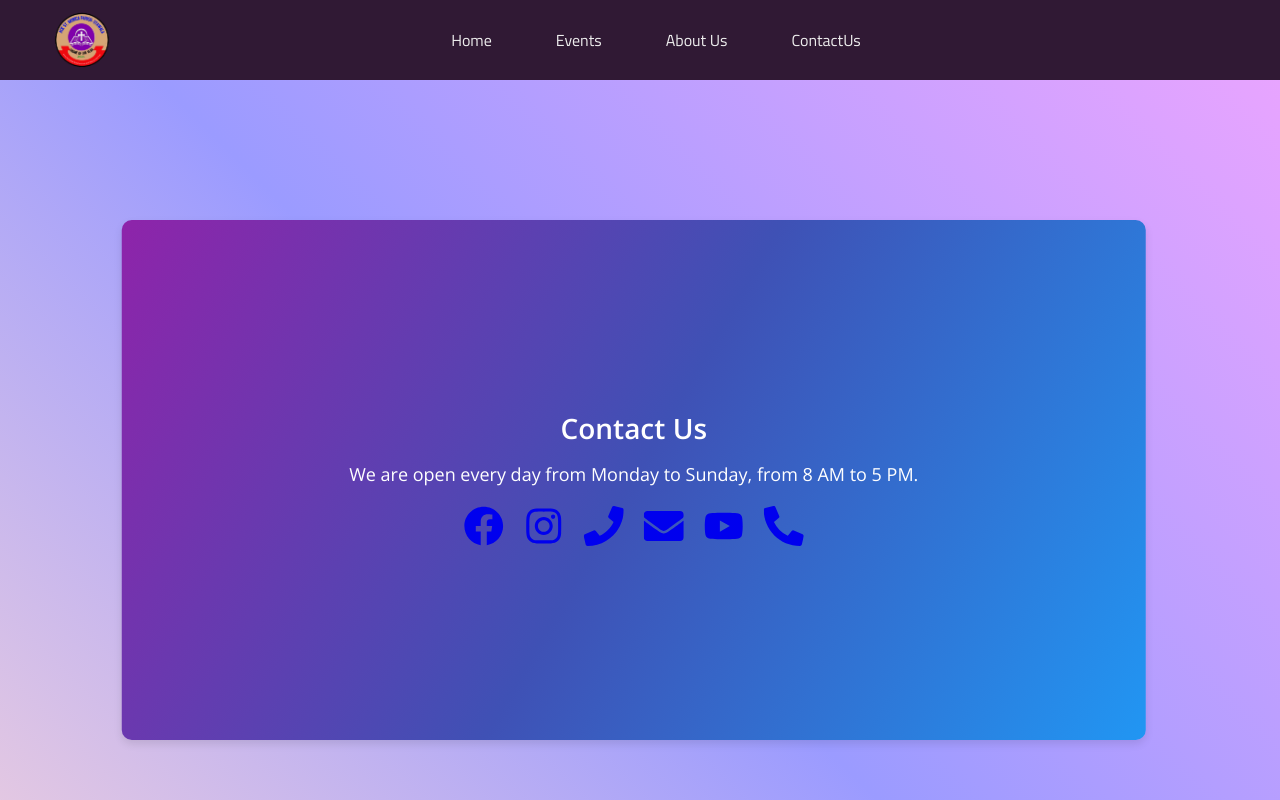
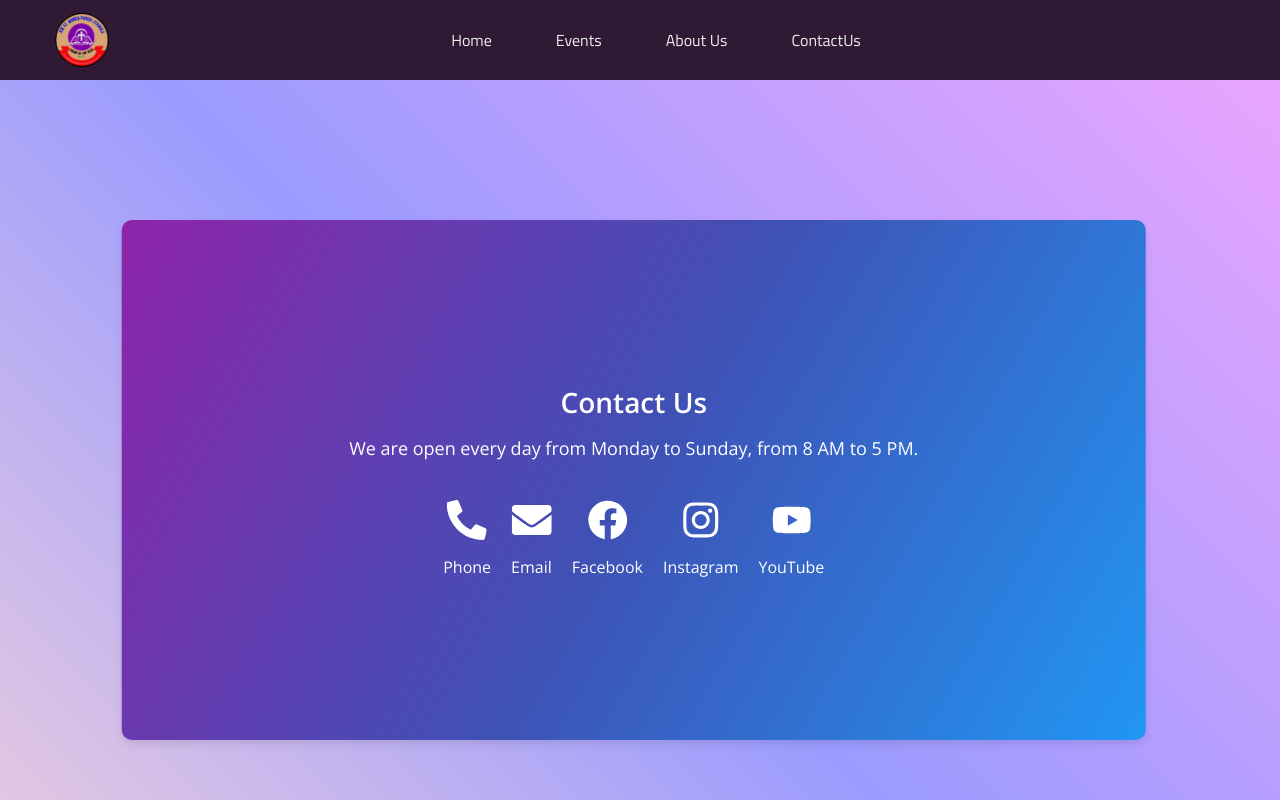
Before and after one commit to Josekariz/stmonic, a React (Create React App) app: page /contactUs in a window 1280 px wide. Shown: the top 800 px of the page. Built offline with nearby package versions, Linux system fonts and the light colour scheme.

Commit message:
add links to footer and contact us page

```diff
--- a/src/Footer/Footer.js
+++ b/src/Footer/Footer.jsx
@@ -13,13 +13,17 @@ const Footer = () => {
   return (
     <footer className="footer-container">
       <div className="footer-icons">
-        <a href="https://www.facebook.com/">
+        <a href="https://web.facebook.com/ackstmonicautawala">
           <FaFacebook />
         </a>
-        <a href="mailto:example@gmail.com">
+        <a href="ackstmonicautawala@gmail.com">
           <FaEnvelope />
         </a>
-        <a target="_blank" rel="noreferrer" href="https://www.youtube.com/">
+        <a
+          target="_blank"
+          rel="noreferrer"
+          href="https://www.youtube.com/c/ACKSTMONICAPARISHUTAWALA"
+        >
           <FaYoutube />
         </a>
         <a
@@ -32,7 +36,6 @@ const Footer = () => {
       </div>
       <div className="footer-links">
         <Link to="/">Home</Link>
-        <Link to="/blaze">Blaze</Link>
         <Link to="/events">Events</Link>
         <Link to="/about">About</Link>
       </div>
--- a/src/contactus/ContactUs.css
+++ b/src/contactus/ContactUs.css
@@ -7,14 +7,9 @@
   align-items: center;
   height: 100vh;
   margin: 0;
-
-
-
-
 }
 
 .contact-card {
-
   display: flex;
   flex-direction: column;
   align-items: center;
@@ -59,19 +54,40 @@
 
 .contact-icons {
   display: flex;
+  flex-wrap: wrap; /* Allow icons to wrap to the next line */
+  justify-content: center; /* Center the icons horizontally */
   gap: 20px;
+  margin-top: 20px;
+}
+
+.icon-container {
+  display: flex;
+  flex-direction: column;
+  align-items: center;
+  text-align: center;
 }
 
 .icon {
   font-size: 40px;
   cursor: pointer;
+  color: white;
   transition: transform 0.3s ease-in-out;
 }
 
 .icon:hover {
   transform: scale(1.2);
+  color: #bb61d4e4;
 }
 
+/* Add styles for the text descriptions */
+.icon-label {
+  font-family: "Open Sans", sans-serif;
+  font-size: 16px;
+  color: white;
+  margin-top: 10px; /* Add some spacing between icon and text */
+}
+
+/* Additional media query for smaller screens */
 @media screen and (max-width: 768px) {
   .contact-card {
     width: 90%;
--- a/src/contactus/ContactUs.jsx
+++ b/src/contactus/ContactUs.jsx
@@ -2,7 +2,7 @@ import React from "react";
 import {
   FaFacebook,
   FaInstagram,
-  FaPhone,
+  // FaPhone,
   FaEnvelope,
   FaYoutube,
   FaPhoneAlt,
@@ -20,36 +20,60 @@ const ContactUs = () => {
           <h2>Contact Us</h2>
           <p>We are open every day from Monday to Sunday, from 8 AM to 5 PM.</p>
           <div className="contact-icons">
+            {/* Phone */}
+            <div className="icon-container">
+              <a href="tel:+2540101079451">
+                <FaPhoneAlt className="icon" />
+              </a>
+              <span className="icon-label">Phone</span>
+            </div>
+
+            {/* Gmail */}
+            <div className="icon-container">
               <a
-              href="https://www.facebook.com/yourfacebookpage"
+                target="_blank"
+                rel="noopener noreferrer"
+                href="https://mail.google.com/mail/?view=cm&to=sejokariz@gmail.com"
+              >
+                <FaEnvelope className="icon" />
+              </a>
+              <span className="icon-label">Email</span>
+            </div>
+
+            {/* Facebook */}
+            <div className="icon-container">
+              <a
+                href="https://web.facebook.com/ackstmonicautawala"
                 target="_blank"
                 rel="noopener noreferrer"
               >
                 <FaFacebook className="icon" />
               </a>
+              <span className="icon-label">Facebook</span>
+            </div>
+            {/* Instagram */}
+            <div className="icon-container">
               <a
-              href="https://www.instagram.com/yourinstagram"
+                href="https://instagram.com/ackst.monicautawala?igshid=MzRlODBiNWFlZA=="
                 target="_blank"
                 rel="noopener noreferrer"
               >
                 <FaInstagram className="icon" />
               </a>
-            <a href="tel:+1234567890">
-              <FaPhone className="icon" />
-            </a>
-            <a href="mailto:info@example.com">
-              <FaEnvelope className="icon" />
-            </a>
+              <span className="icon-label">Instagram</span>
+            </div>
+
+            {/* Youtube */}
+            <div className="icon-container">
               <a
-              href="https://www.youtube.com/youryoutubechannel"
+                href="https://www.youtube.com/c/ACKSTMONICAPARISHUTAWALA"
                 target="_blank"
                 rel="noopener noreferrer"
               >
                 <FaYoutube className="icon" />
               </a>
-            <a href="tel:+0987654321">
-              <FaPhoneAlt className="icon" />
-            </a>
+              <span className="icon-label">YouTube</span>
+            </div>
           </div>
         </div>
       </div>
```
Lines whose indentation alone changed are shown as unchanged.
